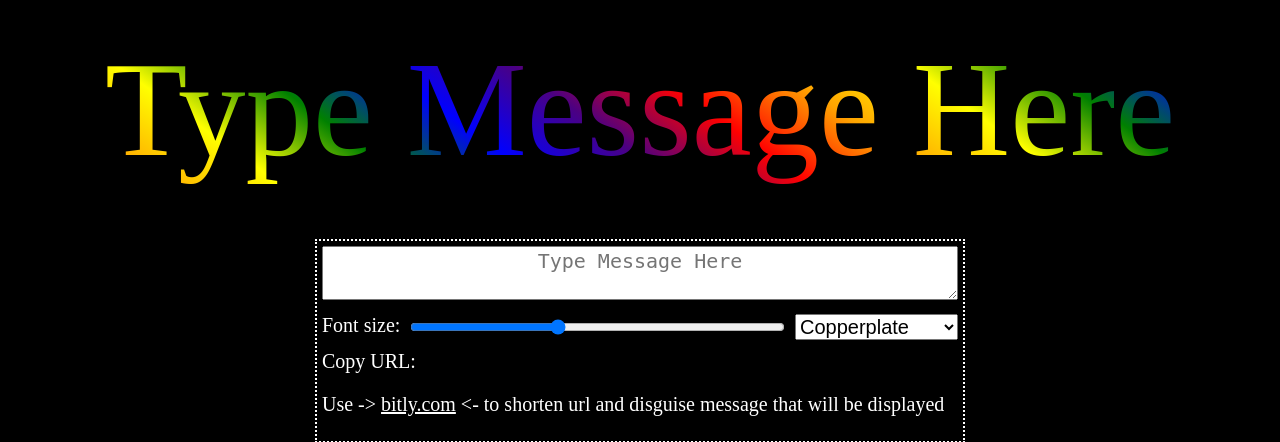
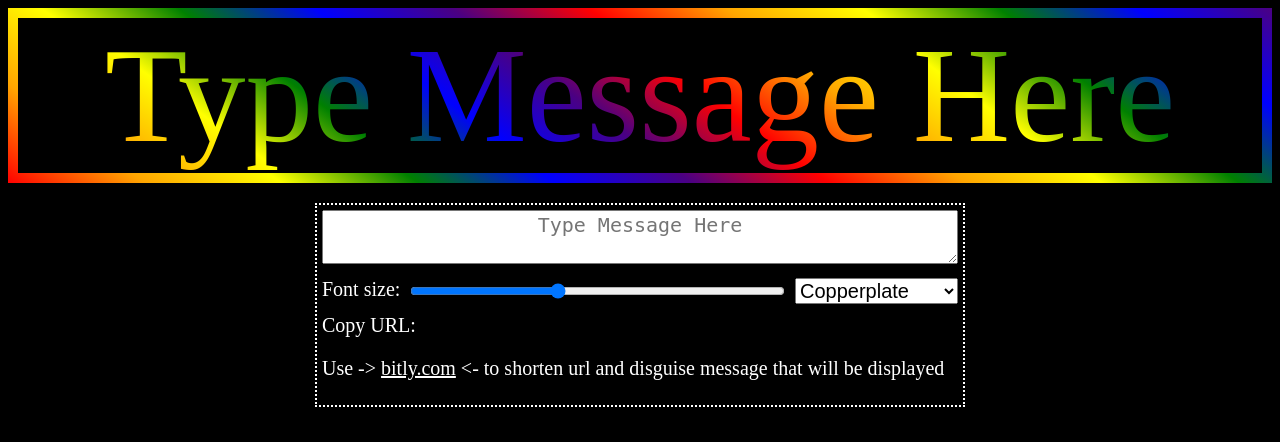
Before and after one commit to Joe11000/rainbow-text, a PHP site: page /index.html in a window 1280 px wide. Shown: the top 442 px of the page. Run offline with PHP 8.4, Linux system fonts and the light colour scheme.

Commit message:
with border

```diff
--- a/index.css
+++ b/index.css
@@ -97,13 +97,17 @@
 
   #colorful-text{
     text-align: center;
+    padding: 10px;
   }
 
-  #colorful-text pre{
+  #colorful-text #colorful-text-black-box{
+    background: black;
+  }
+
+  #colorful-text #colorful-text-black-box pre{
     font-size: 135px;
-    margin: 20px auto 40px;
-    box-sizing: content-box;
-    border: 12px solid transparent;
+    margin: 0;
+    /*box-sizing: content-box;*/
   }
 
 #controls #font-styles-wrapper{
--- a/index.html
+++ b/index.html
@@ -5,7 +5,9 @@
 </head>
 <body>
   <div id="colorful-text" data-id='colorful-text'>
-    <pre>Type Message Here</pre>
+    <div id="colorful-text-black-box">
+      <pre>Type Message Here</pre>
+    </div>
   </div>
 
   <div data-id='controls' id='controls'>
--- a/index.js
+++ b/index.js
@@ -160,4 +160,14 @@ window.onload = function() {
       clearInterval(window.rainbowIntervalID);
     }
     startSpinning();
+
+
+
+    var angle2 = 0;
+    var $text2 = document.querySelector("[data-id='colorful-text']");
+function changeAngle2() {
+      angle2 = (angle2 + 3) % 360;
+      $text2.style.background = 'linear-gradient(' + angle2 + 'deg,' + window.color_sequence + ')';
+    }
+    setInterval(changeAngle2, 50)
 };
```
